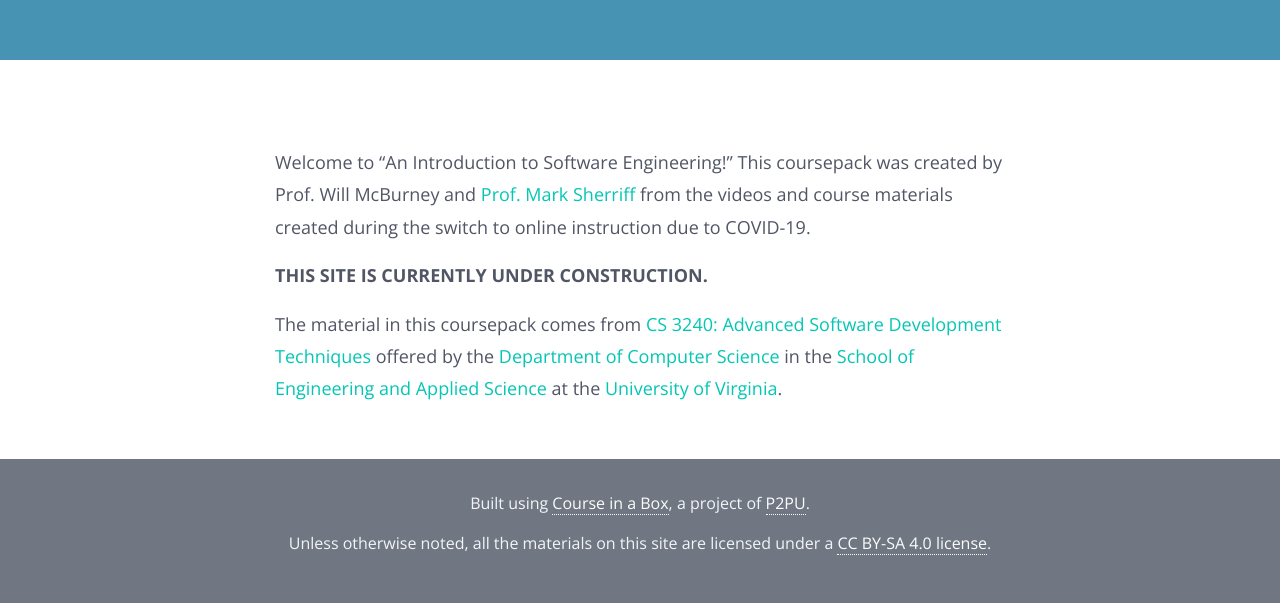
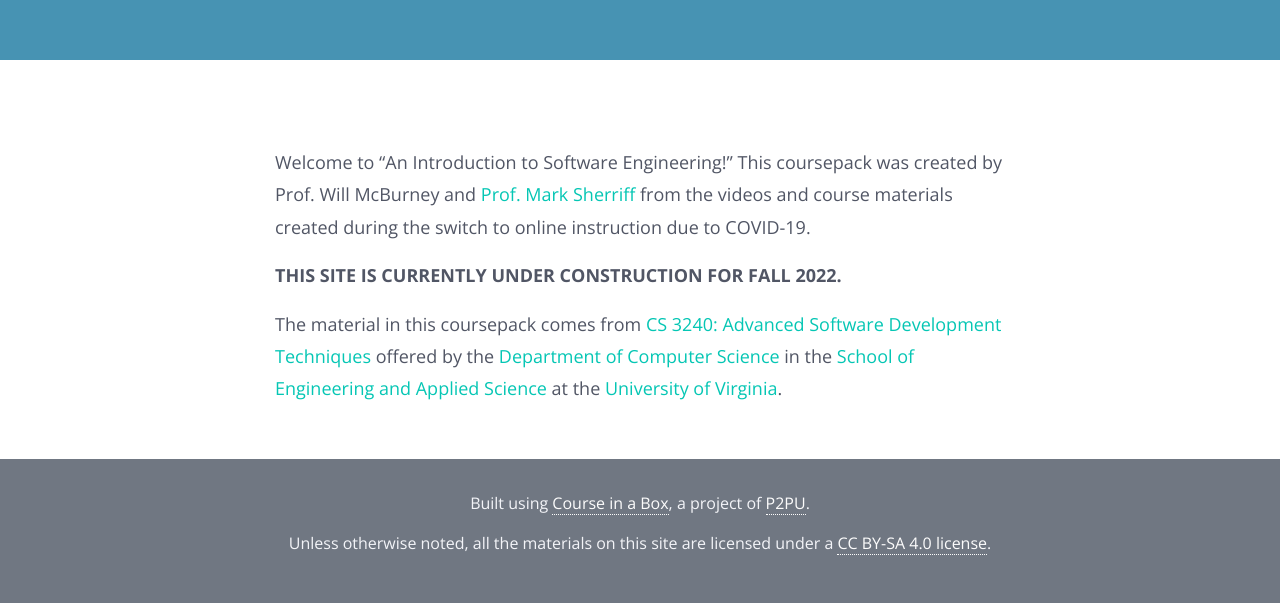
Before and after one commit to marksherriff/se-coursepack, a Jekyll site: the page built from index.md, in a window 1280 px wide. Shown: the part 541-1144 px from the top of the page. Built offline with Jekyll 4.4.1, drawn with Linux system fonts in a browser that asks for light colours; nearby versions of some CDN libraries.

```diff
--- a/index.md
+++ b/index.md
@@ -5,6 +5,6 @@ published: true
 
 Welcome to "An Introduction to Software Engineering!"  This coursepack was created by Prof. Will McBurney and [Prof. Mark Sherriff](http://marksherriff.com) from the videos and course materials created during the switch to online instruction due to COVID-19.
 
-__THIS SITE IS CURRENTLY UNDER CONSTRUCTION.__
+__THIS SITE IS CURRENTLY UNDER CONSTRUCTION FOR FALL 2022.__
 
 The material in this coursepack comes from [CS 3240: Advanced Software Development Techniques](http://cs3240.cs.virginia.edu) offered by the [Department of Computer Science](https://engineering.virginia.edu/departments/computer-science) in the [School of Engineering and Applied Science](https://engineering.virginia.edu/) at the [University of Virginia](http://www.virginia.edu).
```
